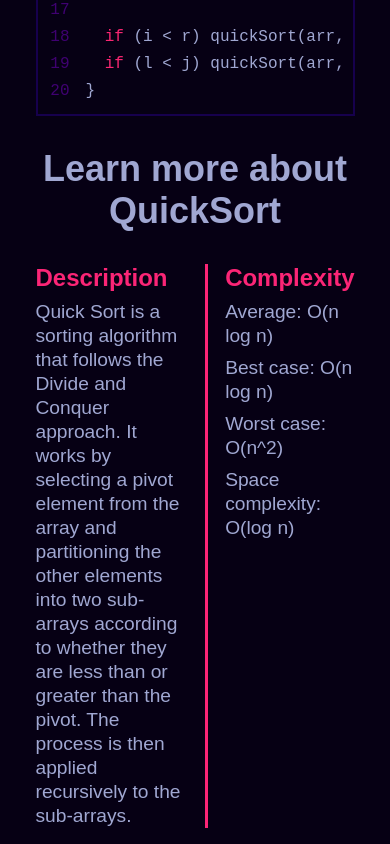
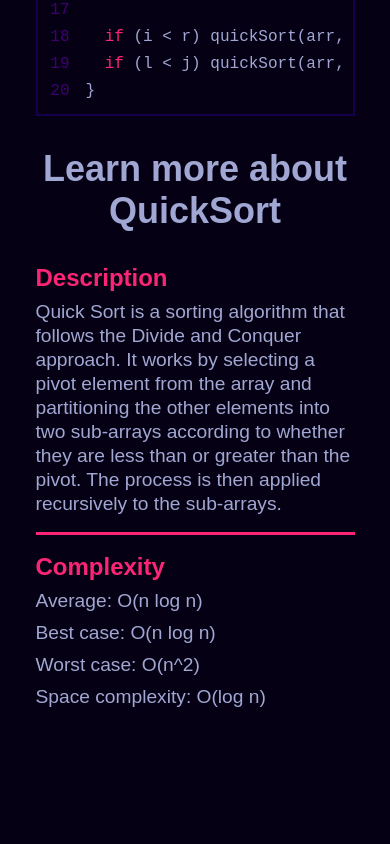
Before and after one commit to Eckry/Sorted-Symphony, a React (Vite) app: page / in a window 390 px wide. Shown: the part 2079-2923 px from the top of the page. After the commit the page ends 2804 px from the top, so only its background shows below. Built offline with nearby package versions, Linux system fonts and the light colour scheme; a web font is replaced by a local one.

Commit message:
add responsive styles to description component

```diff
--- a/src/components/Description.tsx
+++ b/src/components/Description.tsx
@@ -25,7 +25,7 @@ export const Description = () => {
         </div>
         <aside className="extra-information">
           <h2 className="description-title">Complexity</h2>
-          <ul>
+          <ul className="description-list">
             {Object.entries(timeComplexity).map(([title, complexity]) => {
               return (
                 <li className="description-text complexity" key={title}>
--- a/src/components/styles/Description.css
+++ b/src/components/styles/Description.css
@@ -37,3 +37,27 @@
 .complexity {
   list-style: none;
 }
+
+@media (width <= 960px) {
+  .description-grid {
+    grid-template-columns: 1fr;
+  }
+
+  .extra-information {
+    border-left: none;
+    border-top: 3px solid var(--highlight-color);
+    padding-top: 1.1rem;
+    padding-left: 0;
+  }
+
+  .description-list {
+    display: grid;
+    grid-template-columns: 1fr 1fr;
+  }
+}
+
+@media (width <= 570px) {
+  .description-list {
+    grid-template-columns: 1fr;
+  }
+}
```
